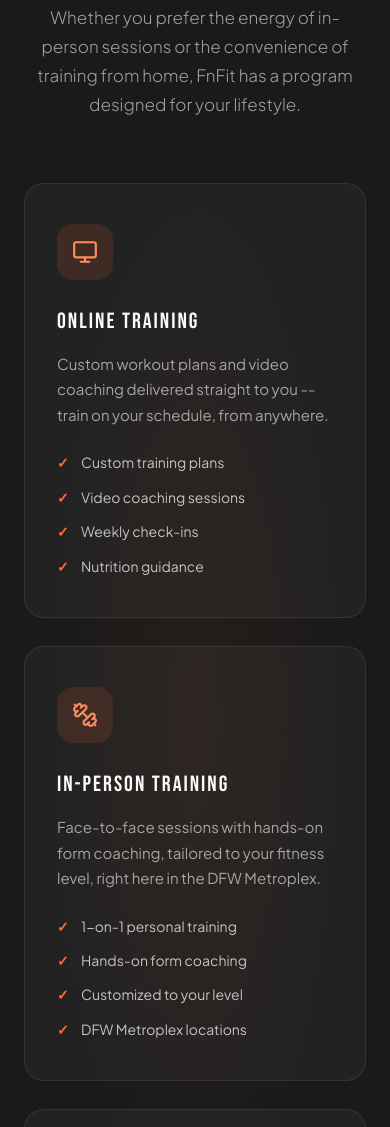
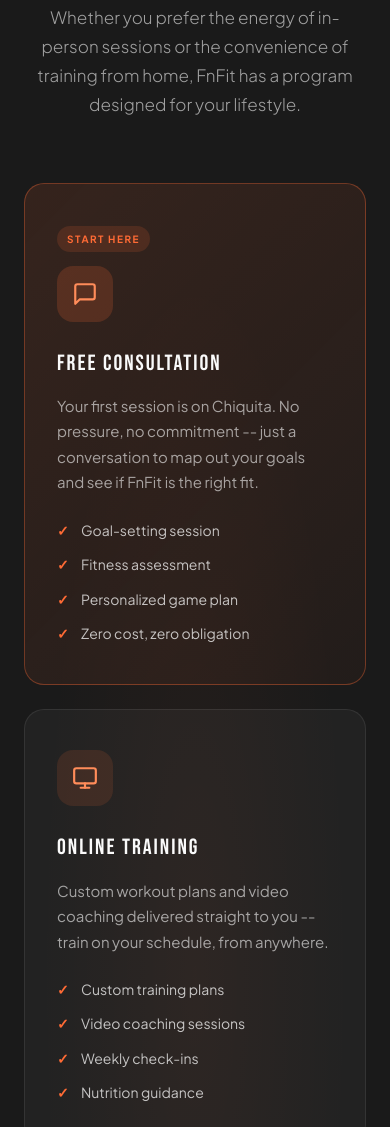
Before and after one commit to taylormadecreative/fnfit-website, a plain HTML site: page index.html in a window 390 px wide. Shown: the part 2572-3699 px from the top of the page. Drawn offline with Linux system fonts and the light colour scheme.

Commit message:
feat: update phone to business number + add Free Consultation program card
- Phone: (682) 306-4875 -> (817) 380-8059 (Chiquita's business number)
- Added "Free Consultation" as featured first program card in Programs section
- Updated programs grid to 4 columns (auto-wraps to 2x2 on tablet, 1-col mobile)

```diff
--- a/index.html
+++ b/index.html
@@ -627,10 +627,33 @@
 
     .programs-grid {
       display: grid;
-      grid-template-columns: repeat(3, 1fr);
-      gap: 28px;
+      grid-template-columns: repeat(4, 1fr);
+      gap: 24px;
       position: relative;
       z-index: 1;
+    }
+
+    .program-card.featured {
+      background: linear-gradient(135deg, rgba(255, 107, 53, 0.12), rgba(255, 107, 53, 0.04));
+      border: 1px solid rgba(255, 107, 53, 0.35);
+    }
+
+    .program-card.featured .program-icon {
+      background: rgba(255, 107, 53, 0.18);
+      color: #ff6b35;
+    }
+
+    .featured-badge {
+      display: inline-block;
+      font-size: 10px;
+      font-weight: 700;
+      letter-spacing: 1.5px;
+      text-transform: uppercase;
+      color: #ff6b35;
+      background: rgba(255, 107, 53, 0.14);
+      padding: 5px 10px;
+      border-radius: 999px;
+      margin-bottom: 14px;
     }
 
     .program-card {
@@ -1365,6 +1388,21 @@
         <p class="section-sub reveal">Whether you prefer the energy of in-person sessions or the convenience of training from home, FnFit has a program designed for your lifestyle.</p>
       </div>
       <div class="programs-grid">
+        <!-- Card 0: Free Consultation -->
+        <div class="program-card featured reveal">
+          <span class="featured-badge">Start Here</span>
+          <div class="program-icon">
+            <svg viewBox="0 0 24 24" fill="none" stroke-width="2" stroke-linecap="round" stroke-linejoin="round"><path d="M21 15a2 2 0 0 1-2 2H7l-4 4V5a2 2 0 0 1 2-2h14a2 2 0 0 1 2 2z"/></svg>
+          </div>
+          <h3>Free Consultation</h3>
+          <p>Your first session is on Chiquita. No pressure, no commitment -- just a conversation to map out your goals and see if FnFit is the right fit.</p>
+          <ul class="program-features">
+            <li>Goal-setting session</li>
+            <li>Fitness assessment</li>
+            <li>Personalized game plan</li>
+            <li>Zero cost, zero obligation</li>
+          </ul>
+        </div>
         <!-- Card 1: Online Training -->
         <div class="program-card reveal">
           <div class="program-icon">
@@ -1535,13 +1573,13 @@
           <h2 class="section-heading reveal">Your Journey Begins <em>Today</em></h2>
           <p class="section-sub reveal">Ready to take the first step? Whether you have questions or you are ready to book your free consultation, reach out. Chiquita will personally connect with you.</p>
           <div class="contact-methods reveal">
-            <a href="tel:+16823064875" class="contact-method">
+            <a href="tel:+18173808059" class="contact-method">
               <div class="contact-method-icon">
                 <svg viewBox="0 0 24 24" fill="none" stroke-width="2" stroke-linecap="round" stroke-linejoin="round"><path d="M22 16.92v3a2 2 0 0 1-2.18 2 19.79 19.79 0 0 1-8.63-3.07 19.5 19.5 0 0 1-6-6 19.79 19.79 0 0 1-3.07-8.67A2 2 0 0 1 4.11 2h3a2 2 0 0 1 2 1.72 12.84 12.84 0 0 0 .7 2.81 2 2 0 0 1-.45 2.11L8.09 9.91a16 16 0 0 0 6 6l1.27-1.27a2 2 0 0 1 2.11-.45 12.84 12.84 0 0 0 2.81.7A2 2 0 0 1 22 16.92z"/></svg>
               </div>
               <div>
                 <p class="contact-method-label">Phone</p>
-                <p class="contact-method-value">(682) 306-4875</p>
+                <p class="contact-method-value">(817) 380-8059</p>
               </div>
             </a>
             <a href="mailto:chiquitawhite@icloud.com" class="contact-method">
@@ -1622,7 +1660,7 @@
           <li><a href="#contact">Contact</a></li>
         </ul>
         <div class="footer-contact-links">
-          <a href="tel:+16823064875">(682) 306-4875</a>
+          <a href="tel:+18173808059">(817) 380-8059</a>
           <a href="mailto:chiquitawhite@icloud.com">chiquitawhite@icloud.com</a>
         </div>
       </div>
```
